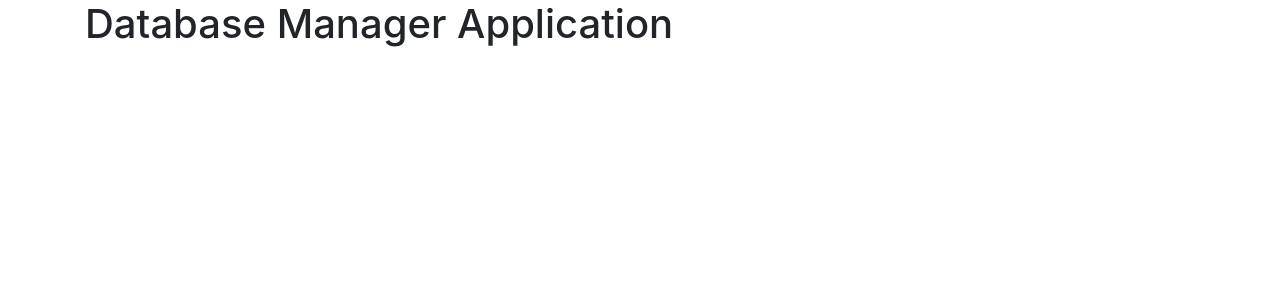
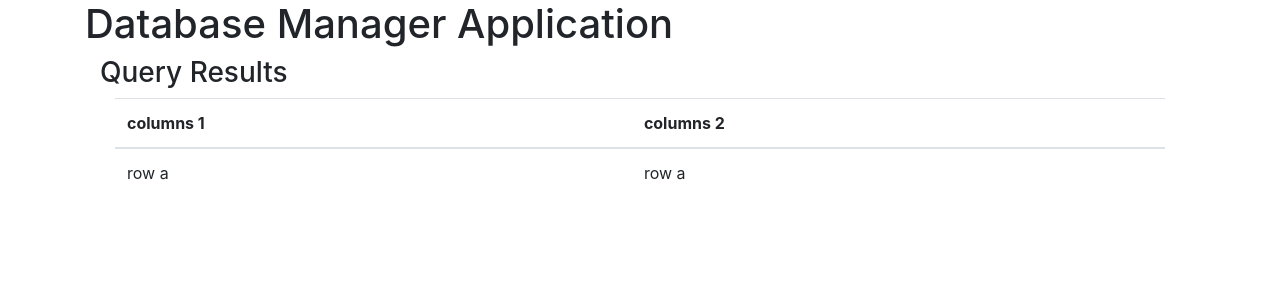
Before and after one commit to lucaseo90/database-manager, a React (Create React App) app in the folder frontend/: page / in a window 1280 px wide. Shown: the top 300 px of the page. Built offline with nearby package versions, Linux system fonts and the light colour scheme.

Commit message:
[FRONT-REACT-C4] Added ListQueryResultsComponent

```diff
--- a/frontend/src/component/DatabaseManagerApp.js
+++ b/frontend/src/component/DatabaseManagerApp.js
@@ -1,9 +1,12 @@
 import React, { Component } from 'react';
+import ListQueryResultsComponent from './ListQueryResultsComponent';
 
 class DatabaseManagerApp extends Component {
     render() {
-        return (
-              <h1>Database Manager Application</h1>
+        return (<>
+                  <h1>Database Manager Application</h1>
+                  <ListQueryResultsComponent/>
+              </>
         )
     }
 }
--- /dev/null
+++ b/frontend/src/component/ListQueryResultsComponent.js
@@ -0,0 +1,29 @@
+import React, { Component } from 'react';
+
+class ListQueryResultsComponent extends Component {
+    render() {
+        return (
+            <div className="container">
+                <h3>Query Results</h3>
+                <div className="container">
+                    <table className="table">
+                        <thead>
+                            <tr>
+                                <th>columns 1</th>
+                                <th>columns 2</th>
+                            </tr>
+                        </thead>
+                        <tbody>
+                            <tr>
+                                <td>row a</td>
+                                <td>row a</td>
+                            </tr>
+                        </tbody>
+                    </table>
+                </div>
+            </div>
+        )
+    }
+}
+
+export default ListQueryResultsComponent
```
